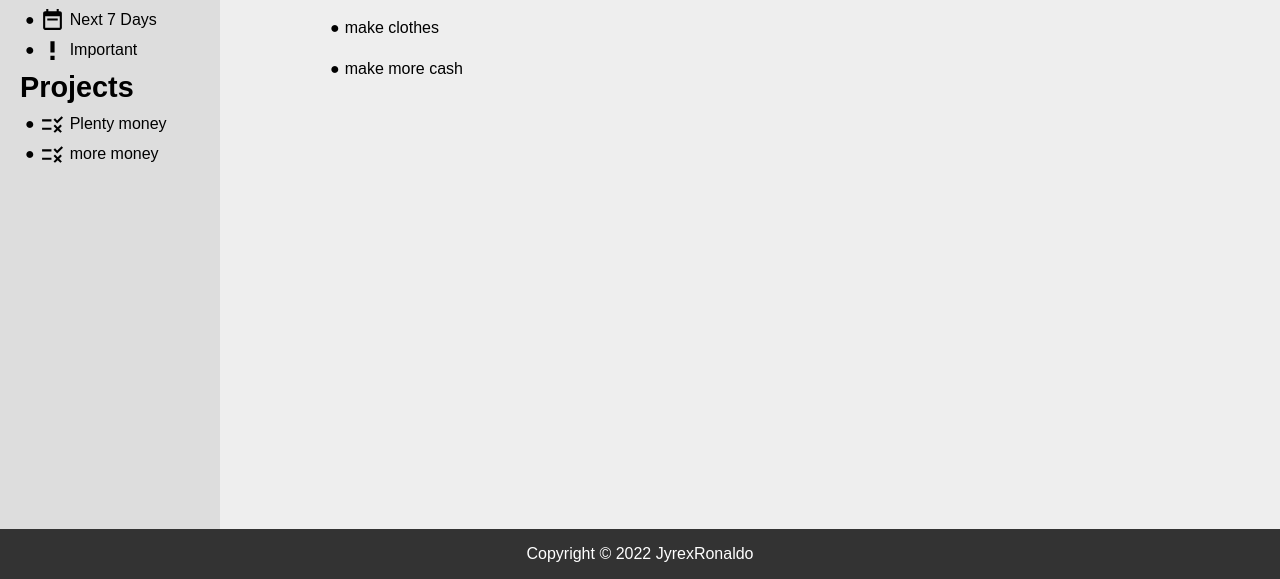
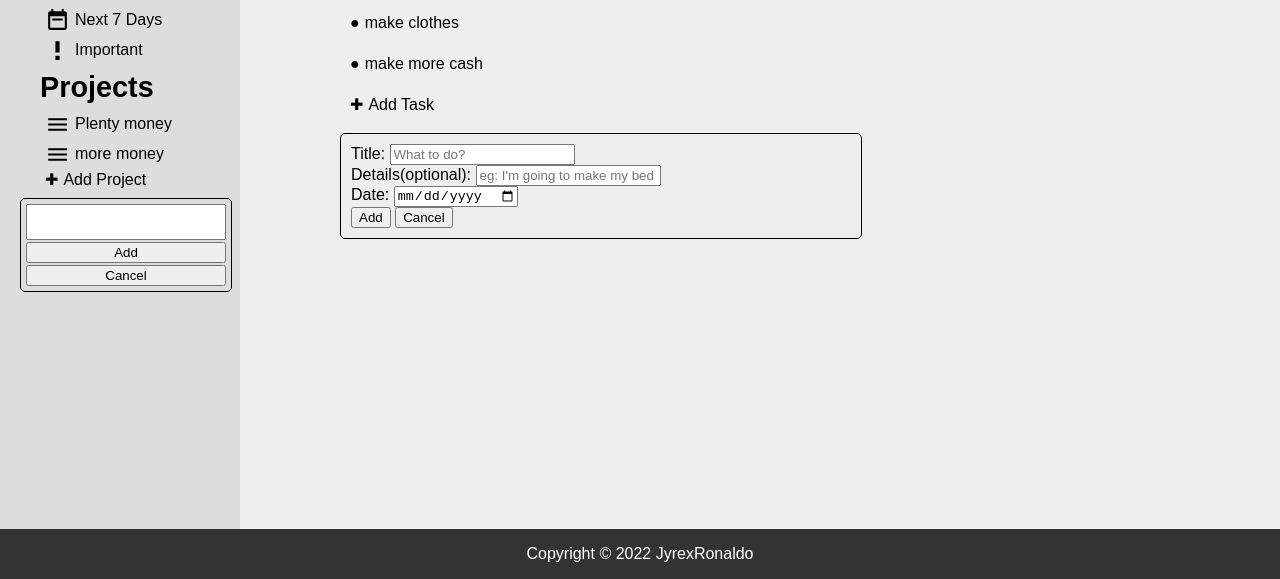
Before and after one commit to JyrexRonaldo/todo-list, a website built with webpack: page dist/index.html in a window 1280 px wide. Shown: the part 221-800 px from the top of the page. Built offline with nearby package versions, Linux system fonts and the light colour scheme.

Commit message:
Add form markup

```diff
--- a/src/style.css
+++ b/src/style.css
@@ -32,7 +32,7 @@ main {
 section:first-child {
     background-color: #DDDDDD;
     width: 180px;
-    padding: 20px 40px 40px 0px;
+    padding: 20px 40px 0px 20px;
     display: flex;
     flex-direction: column;
     gap: 10px;
@@ -70,7 +70,7 @@ section ul {
     gap: 5px;
 }
 
-li:hover {
+section:first-child li:hover {
     background-color: #CCCCCC;
     cursor: pointer;
 }
@@ -107,10 +107,37 @@ li:hover {
     text-decoration: line-through;
 }
 
-ul {
-  list-style: none;
+ section:nth-child(2) li::before {
+  content: "● ";
 }
 
-ul li::before {
-  content: "● ";
+.todo .add::before, .add::before {
+    content: "✚ ";
 }
+
+form.project {
+    display: flex;
+    flex-direction: column;
+    border-radius: 5px;
+    border: 1px solid black;
+    padding: 5px;
+    width: 200px;
+    gap: 2px;
+}
+
+
+.project input {
+    height: 30px;
+    font-size: large;
+}
+
+form.todo {
+    width: 500px;
+    border: 1px solid black;
+    border-radius: 5px;
+    padding: 10px;
+    display: flex;
+    flex-direction: column;
+    justify-content: center;
+    align-items: flex-start;
+}
```
Also changed, not shown: dist/index.html, src/assets/list-status.svg (deleted), src/assets/menu.svg (added), 1 other file.
